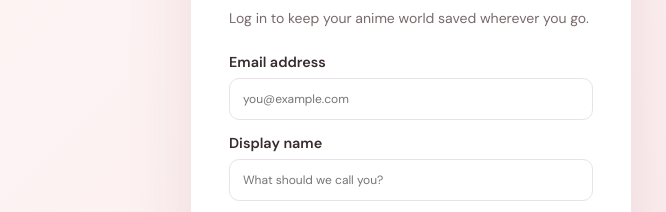
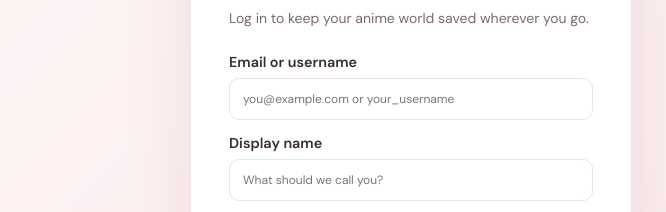
Before and after one commit to yanimeri/yanimeri, a plain HTML site: page index.html in a window 1280 px wide. Shown: the part 193-405 px from the top of the page, 229-895 px from the left. Drawn offline with nearby package versions, Linux system fonts and the light colour scheme; grey boxes are pictures that could not be loaded; a web font is replaced by a local one.

Commit message:
Show email or username on sign-in

```diff
--- a/index.html
+++ b/index.html
@@ -28,7 +28,7 @@
   <h1 id="authTitle">Welcome back <em>to your corner.</em></h1>
   <p class="auth-subtitle">Log in to keep your anime world saved wherever you go.</p>
   <form id="authForm">
-   <label>Email address<input class="field" id="authEmail" type="email" autocomplete="email" required placeholder="you@example.com"></label>
+   <label id="authIdentifierLabel">Email or username<input class="field" id="authEmail" type="text" autocomplete="username" required placeholder="you@example.com or your_username"></label>
    <label id="authNameWrap" hidden>Display name<input class="field" id="authName" maxlength="24" autocomplete="nickname" placeholder="What should we call you?"></label>
    <label id="authUsernameWrap" hidden>Username<input class="field" id="authUsername" maxlength="20" minlength="3" pattern="[A-Za-z0-9_]{3,20}" autocomplete="username" placeholder="e.g. yasmii_07"><small class="privacy-foot">3–20 letters, numbers or underscores. This is your unique Yanimeri username.</small></label>
    <label>Password<input class="field" id="authPassword" type="password" autocomplete="current-password" minlength="6" required placeholder="At least 6 characters"></label>
```
